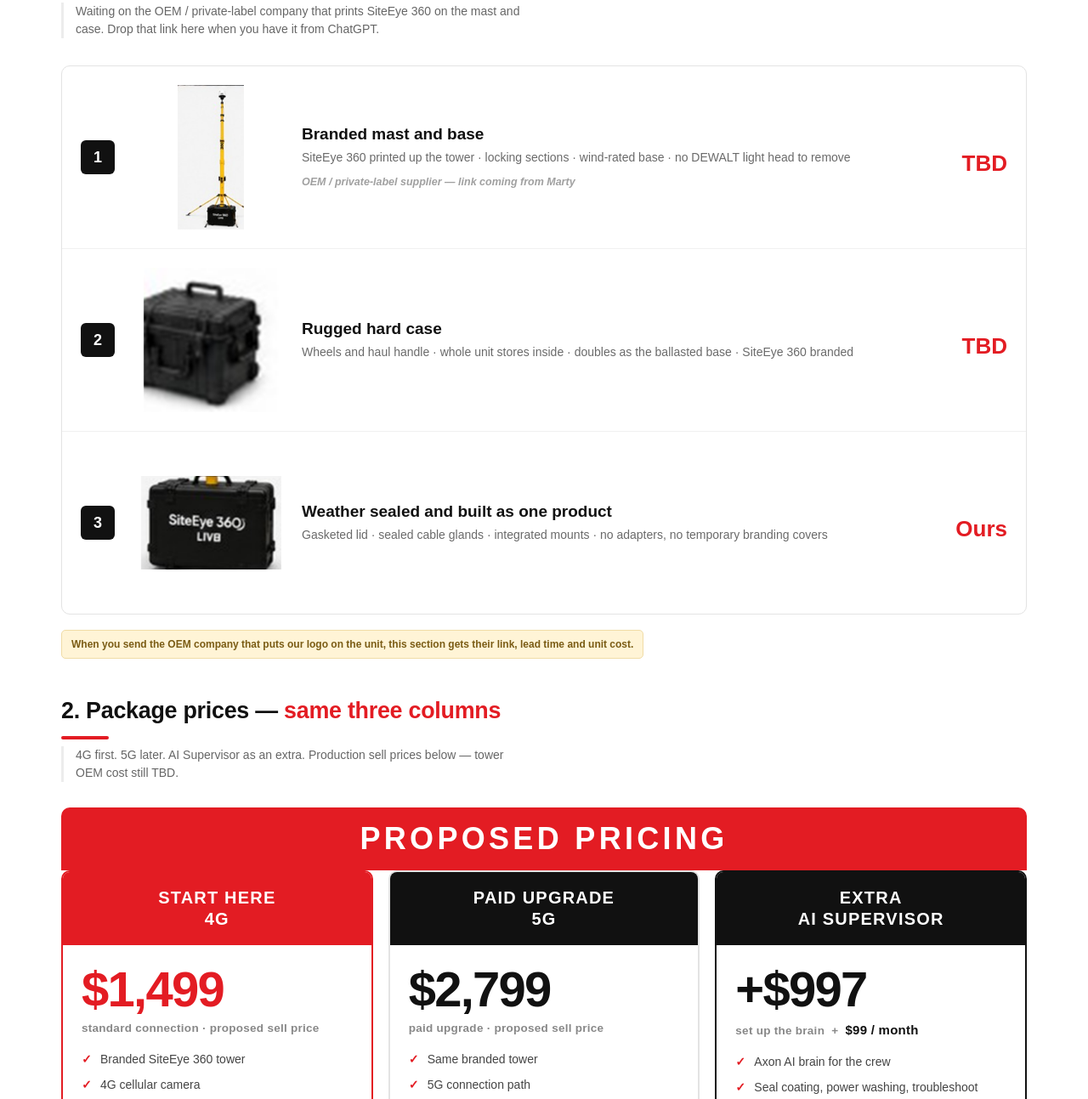
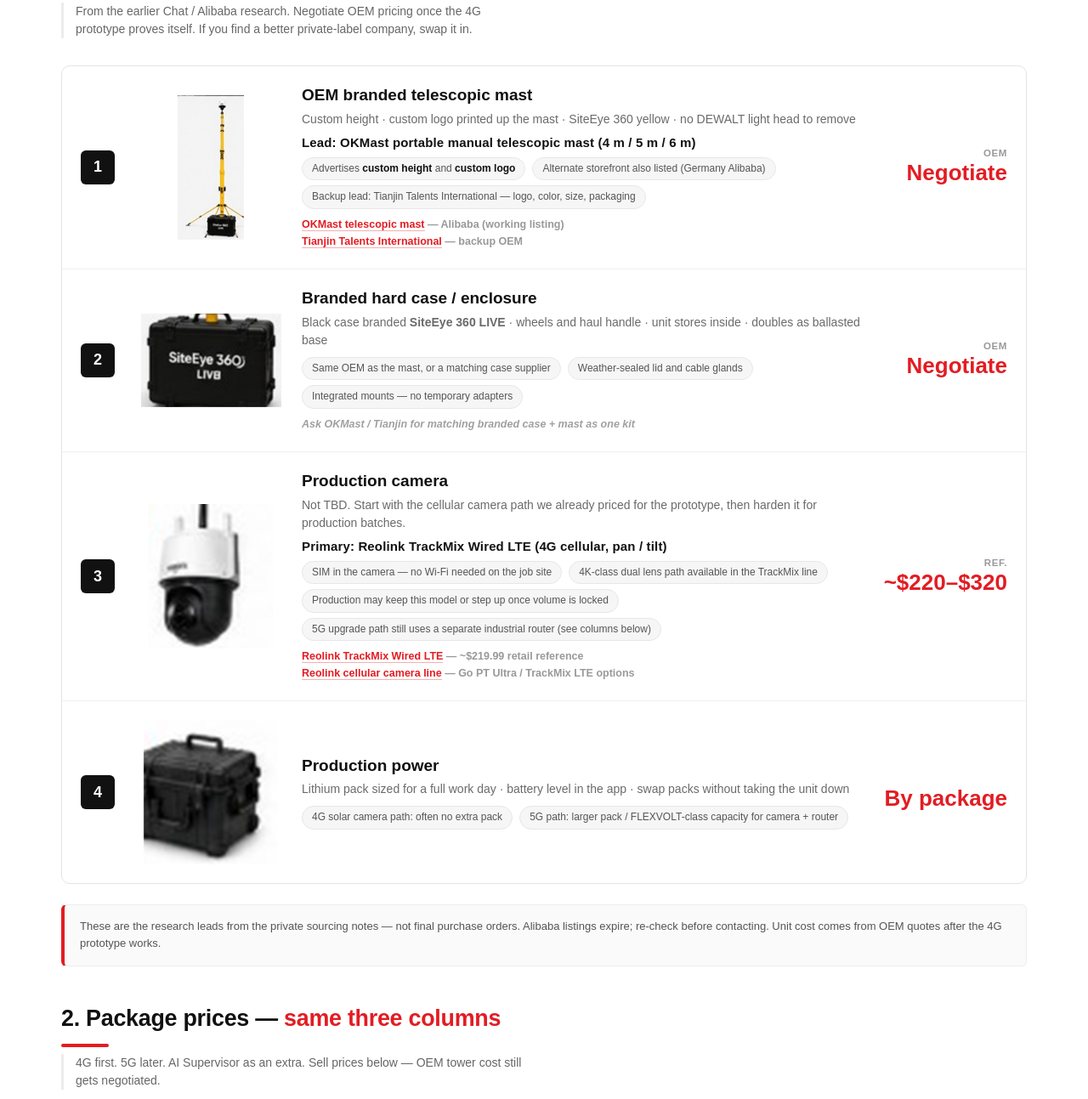
Before and after one commit to msimpson215/siteeye-live, a website: page public/build-7k4m2/production.html in a window 1280 px wide. Shown: the part 710-2003 px from the top of the page at 85% size. Drawn offline with Linux system fonts and the light colour scheme; no server answers.

Commit message:
Black START HERE 4G headers; fill production with OKMast, Tianjin and Reolink leads

```diff
--- a/public/build-7k4m2/build-pages.css
+++ b/public/build-7k4m2/build-pages.css
@@ -444,3 +444,7 @@ html,body{overflow-x:hidden}
   padding:18px 16px;
   text-align:center;
 }
+/* START HERE 4G — black header (not red; red is reserved for PROPOSED PRICING) */
+.opt2.win .cap{background:#111!important}
+.opt2.win .cap:hover{background:#111}
+.opts3 .opt2.win .cap.bigcap{background:#111}
--- a/public/build-7k4m2/production.html
+++ b/public/build-7k4m2/production.html
@@ -5,7 +5,7 @@
 <meta name="robots" content="noindex, nofollow, noarchive"/>
 <meta name="viewport" content="width=device-width, initial-scale=1.0"/>
 <title>Production &mdash; SiteEye 360 LIVE</title>
-<link rel="stylesheet" href="build-pages.css?v=12"/>
+<link rel="stylesheet" href="build-pages.css?v=13"/>
 </head>
 <body>
 <div class="privbar">PRIVATE &mdash; PROPOSED PRICING &middot; <b>DO NOT SEND THIS PAGE TO A CUSTOMER</b></div>
@@ -51,7 +51,7 @@
     <div>
       <span class="kicker">PRODUCTION</span>
       <h1>Proposed production build</h1>
-      <p>Same idea as the prototype &mdash; tower first, then 4G / 5G / AI Supervisor. The tower itself becomes a branded product instead of a DEWALT kit with the light pulled off.</p>
+      <p>Same idea as the prototype &mdash; tower first, then 4G / 5G / AI Supervisor. The tower becomes a branded OEM product with SiteEye 360 on the mast and case.</p>
     </div>
     <div class="shot">
       <img src="/images/unit-production.png?v=1" alt="SiteEye 360 LIVE branded mast rising from a branded hard case"/>
@@ -65,7 +65,7 @@
   <section class="sec">
     <h2>1. The production tower &mdash; <em>our name on it</em></h2>
     <div class="rule"></div>
-    <p class="sub">Waiting on the OEM / private-label company that prints SiteEye 360 on the mast and case. Drop that link here when you have it from ChatGPT.</p>
+    <p class="sub">From the earlier Chat / Alibaba research. Negotiate OEM pricing once the 4G prototype proves itself. If you find a better private-label company, swap it in.</p>
   </section>
 
   <section class="list">
@@ -73,40 +73,80 @@
       <div class="n">1</div>
       <div class="th"><img src="/images/unit-prototype.png?v=1" alt=""/></div>
       <div>
-        <div class="nm">Branded mast and base</div>
-        <div class="sp">SiteEye 360 printed up the tower &middot; locking sections &middot; wind-rated base &middot; no DEWALT light head to remove</div>
-        <div class="src"><span class="none">OEM / private-label supplier &mdash; link coming from Marty</span></div>
+        <div class="nm">OEM branded telescopic mast</div>
+        <div class="sp">Custom height &middot; custom logo printed up the mast &middot; SiteEye 360 yellow &middot; no DEWALT light head to remove</div>
+        <div class="model">Lead: OKMast portable manual telescopic mast (4 m / 5 m / 6 m)</div>
+        <ul class="bul">
+          <li>Advertises <b>custom height</b> and <b>custom logo</b></li>
+          <li>Alternate storefront also listed (Germany Alibaba)</li>
+          <li>Backup lead: Tianjin Talents International &mdash; logo, color, size, packaging</li>
+        </ul>
+        <div class="src">
+          <a href="https://germany.alibaba.com/product-detail/OKMast-4m-5m-6m-Portable-Manual_60649352271.html" target="_blank" rel="noopener">OKMast telescopic mast</a> <span class="v">&mdash; Alibaba (working listing)</span><br/>
+          <a href="https://suppliers.alibaba.com/tianjin-talents-international-trade-company-limited_17181305527" target="_blank" rel="noopener">Tianjin Talents International</a> <span class="v">&mdash; backup OEM</span>
+        </div>
       </div>
-      <div class="pr"><small>&nbsp;</small>TBD</div>
+      <div class="pr"><small>OEM</small>Negotiate</div>
     </div>
 
     <div class="row">
       <div class="n">2</div>
-      <div class="th"><img src="/images/part-power.png?v=2" alt=""/></div>
+      <div class="th"><img src="/images/brand-case.png?v=1" alt=""/></div>
       <div>
-        <div class="nm">Rugged hard case</div>
-        <div class="sp">Wheels and haul handle &middot; whole unit stores inside &middot; doubles as the ballasted base &middot; SiteEye 360 branded</div>
+        <div class="nm">Branded hard case / enclosure</div>
+        <div class="sp">Black case branded <b>SiteEye 360 LIVE</b> &middot; wheels and haul handle &middot; unit stores inside &middot; doubles as ballasted base</div>
+        <ul class="bul">
+          <li>Same OEM as the mast, or a matching case supplier</li>
+          <li>Weather-sealed lid and cable glands</li>
+          <li>Integrated mounts &mdash; no temporary adapters</li>
+        </ul>
+        <div class="src"><span class="none">Ask OKMast / Tianjin for matching branded case + mast as one kit</span></div>
       </div>
-      <div class="pr"><small>&nbsp;</small>TBD</div>
+      <div class="pr"><small>OEM</small>Negotiate</div>
     </div>
 
     <div class="row">
       <div class="n">3</div>
-      <div class="th"><img src="/images/brand-case.png?v=1" alt=""/></div>
+      <div class="th"><img src="/images/part-camera.png?v=2" alt=""/></div>
       <div>
-        <div class="nm">Weather sealed and built as one product</div>
-        <div class="sp">Gasketed lid &middot; sealed cable glands &middot; integrated mounts &middot; no adapters, no temporary branding covers</div>
+        <div class="nm">Production camera</div>
+        <div class="sp">Not TBD. Start with the cellular camera path we already priced for the prototype, then harden it for production batches.</div>
+        <div class="model">Primary: Reolink TrackMix Wired LTE (4G cellular, pan / tilt)</div>
+        <ul class="bul">
+          <li>SIM in the camera &mdash; no Wi-Fi needed on the job site</li>
+          <li>4K-class dual lens path available in the TrackMix line</li>
+          <li>Production may keep this model or step up once volume is locked</li>
+          <li>5G upgrade path still uses a separate industrial router (see columns below)</li>
+        </ul>
+        <div class="src">
+          <a href="https://reolink.com/us/product/reolink-trackmix-wired-lte/" target="_blank" rel="noopener">Reolink TrackMix Wired LTE</a> <span class="v">&mdash; ~$219.99 retail reference</span><br/>
+          <a href="https://store.reolink.com/us/cellular-security-camera/" target="_blank" rel="noopener">Reolink cellular camera line</a> <span class="v">&mdash; Go PT Ultra / TrackMix LTE options</span>
+        </div>
       </div>
-      <div class="pr"><small>&nbsp;</small>Ours</div>
+      <div class="pr"><small>REF.</small>~$220&ndash;$320</div>
+    </div>
+
+    <div class="row">
+      <div class="n">4</div>
+      <div class="th"><img src="/images/part-power.png?v=2" alt=""/></div>
+      <div>
+        <div class="nm">Production power</div>
+        <div class="sp">Lithium pack sized for a full work day &middot; battery level in the app &middot; swap packs without taking the unit down</div>
+        <ul class="bul">
+          <li>4G solar camera path: often no extra pack</li>
+          <li>5G path: larger pack / FLEXVOLT-class capacity for camera + router</li>
+        </ul>
+      </div>
+      <div class="pr"><small>&nbsp;</small>By package</div>
     </div>
   </section>
 
-  <div class="flag" style="margin-top:18px">When you send the OEM company that puts our logo on the unit, this section gets their link, lead time and unit cost.</div>
+  <p class="note">These are the research leads from the private sourcing notes &mdash; not final purchase orders. Alibaba listings expire; re-check before contacting. Unit cost comes from OEM quotes after the 4G prototype works.</p>
 
   <section class="sec">
     <h2>2. Package prices &mdash; <em>same three columns</em></h2>
     <div class="rule"></div>
-    <p class="sub">4G first. 5G later. AI Supervisor as an extra. Production sell prices below &mdash; tower OEM cost still TBD.</p>
+    <p class="sub">4G first. 5G later. AI Supervisor as an extra. Sell prices below &mdash; OEM tower cost still gets negotiated.</p>
   </section>
 
   <div class="propbanner">PROPOSED PRICING</div>
@@ -119,7 +159,7 @@
         <div class="add">standard connection &middot; proposed sell price</div>
         <ul>
           <li>Branded SiteEye 360 tower</li>
-          <li>4G cellular camera</li>
+          <li>4G cellular camera (Reolink path)</li>
           <li>Live video to phone</li>
           <li>What we sell first</li>
         </ul>
@@ -162,15 +202,13 @@
     <div class="cap">PRODUCTION OFFER</div>
     <div class="in">
       <p>4G at <em>$1,499</em>. 5G upgrade at <em>$2,799</em>. AI Supervisor <em>+$997 + $99 / mo</em>.</p>
-      <span>OEM logo company still needed before we lock the tower cost inside these numbers.</span>
+      <span>OKMast / Tianjin quotes still needed before these numbers are locked to real OEM cost.</span>
     </div>
   </div>
 
-  <p class="note">Proposed only. No supplier links on this page until the branded OEM is confirmed.</p>
-
   <div class="next">
     <div class="t">Prototype build
-      <small>DEWALT tower, extension, 4G / 5G / AI columns with real parts costs.</small>
+      <small>DEWALT tower, extension, 4G / 5G / AI columns with parts costs.</small>
     </div>
     <a href="prototype.html">Prototype &rarr;</a>
   </div>
```
Also changed, not shown: public/build-7k4m2/prototype.html (+1 -1 lines).
